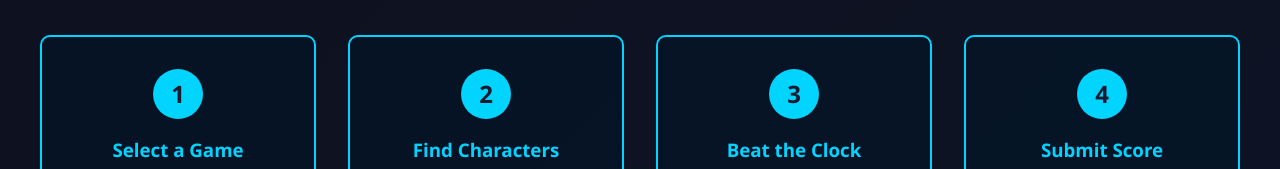
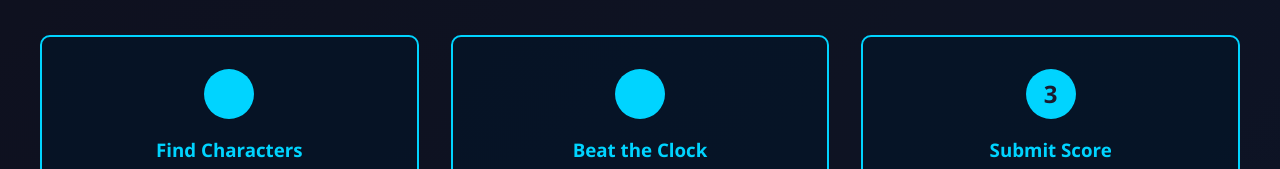
Before and after one commit to Metgala1/waldo-frontend, a React (Vite) app: page / in a window 1280 px wide. Shown: the part 963-1132 px from the top of the page. Built offline with nearby package versions, Linux system fonts and the light colour scheme; no server answers.

Commit message:
commented the first insruction on how to play which involved choosing a scene. it was commented out because we currently have only on scene

```diff
--- a/src/pages/HomePage.jsx
+++ b/src/pages/HomePage.jsx
@@ -66,23 +66,26 @@ export default function HomePage() {
       <section className={styles.howToPlay}>
         <h2 className={styles.sectionTitle}>How to Play</h2>
         <div className={styles.stepsGrid}>
+         {/*
+         commented out because just one scene is available right now
           <div className={styles.step}>
             <div className={styles.stepNum}>1</div>
             <h3>Select a Game</h3>
             <p>Choose a scene and click start to begin</p>
           </div>
+          */}
           <div className={styles.step}>
-            <div className={styles.stepNum}>2</div>
+            <div className={styles.stepNum}></div>
             <h3>Find Characters</h3>
             <p>Click on characters to tag them in the scene</p>
           </div>
           <div className={styles.step}>
-            <div className={styles.stepNum}>3</div>
+            <div className={styles.stepNum}></div>
             <h3>Beat the Clock</h3>
             <p>Find all characters before time runs out</p>
           </div>
           <div className={styles.step}>
-            <div className={styles.stepNum}>4</div>
+            <div className={styles.stepNum}>3</div>
             <h3>Submit Score</h3>
             <p>Get on the leaderboard with your best time</p>
           </div>
```
